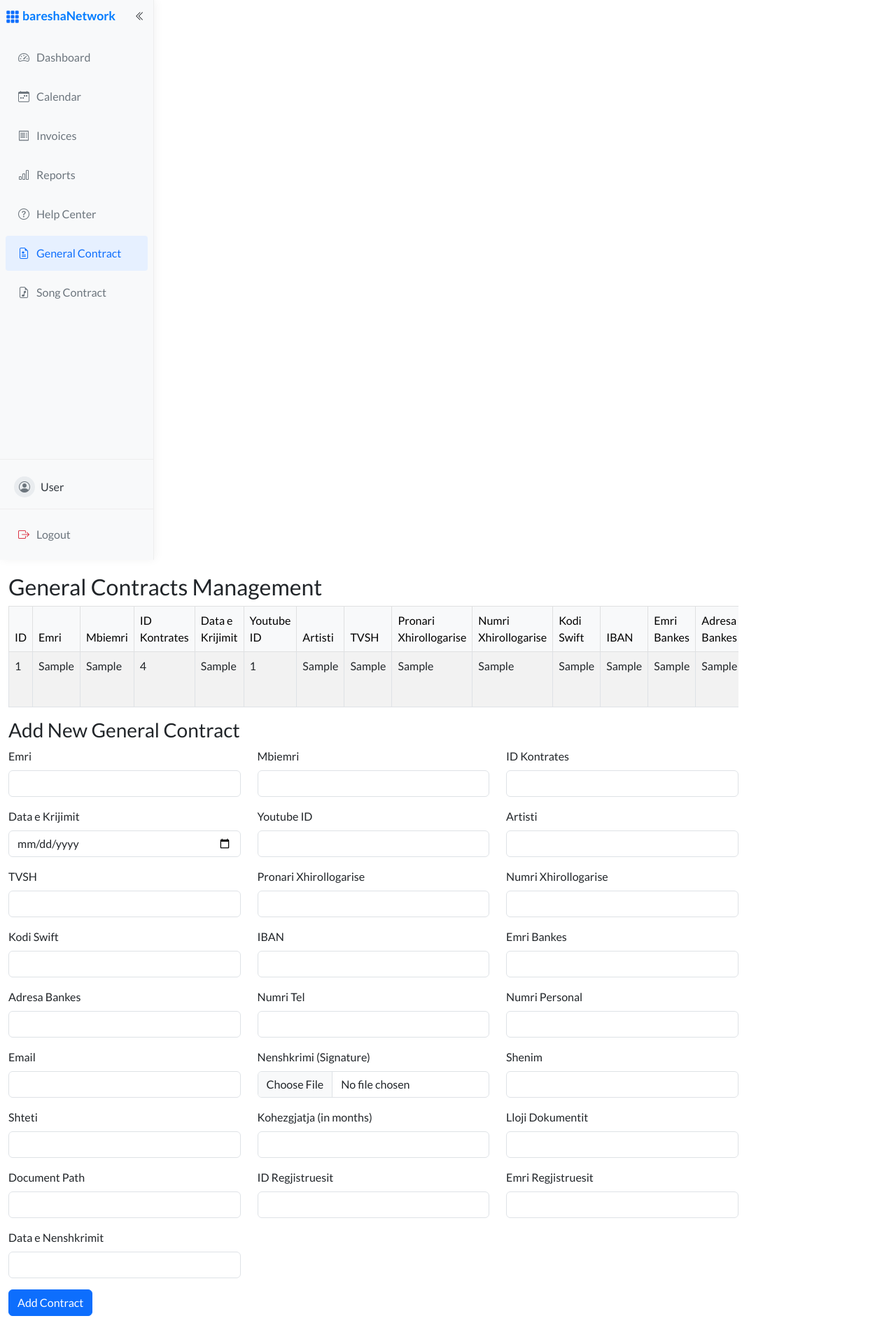
After one commit to enisgjinii/client-baresha-web, a PHP site: page /general-contract.php in a window 1280 px wide. The commit adds this page. Shown: the whole page at 70% size. Run offline with PHP 8.4, Linux system fonts and the light colour scheme; tables that the repository leaves empty or names only in its code hold one stand-in row (values such as "Sample post"); some libraries are stand-ins or nearby versions.

```diff
--- /dev/null
+++ b/general-contract.php
@@ -0,0 +1,221 @@
+<?php
+include 'connection.php';
+include 'header.php';
+include 'sidebar.php';
+// Fetch data from kontrata_gjenerale table
+$sql = "SELECT * FROM kontrata_gjenerale";
+$result = $conn->query($sql);
+?>
+<div class="col-md-10 main-content">
+    <h2>General Contracts Management</h2>
+    <div class="table-responsive">
+        <table class="table table-bordered table-striped">
+            <thead class="table-light">
+                <tr>
+                    <th>ID</th>
+                    <th>Emri</th>
+                    <th>Mbiemri</th>
+                    <th>ID Kontrates</th>
+                    <th>Data e Krijimit</th>
+                    <th>Youtube ID</th>
+                    <th>Artisti</th>
+                    <th>TVSH</th>
+                    <th>Pronari Xhirollogarise</th>
+                    <th>Numri Xhirollogarise</th>
+                    <th>Kodi Swift</th>
+                    <th>IBAN</th>
+                    <th>Emri Bankes</th>
+                    <th>Adresa Bankes</th>
+                    <th>Numri Tel</th>
+                    <th>Numri Personal</th>
+                    <th>Email</th>
+                    <th>Nenshkrimi</th>
+                    <th>Shenim</th>
+                    <th>Shteti</th>
+                    <th>Kohezgjatja</th>
+                    <th>Lloji Dokumentit</th>
+                    <th>Document Path</th>
+                    <th>ID Regjistruesit</th>
+                    <th>Emri Regjistruesit</th>
+                    <th>Data e Nenshkrimit</th>
+                    <th>Actions</th>
+                </tr>
+            </thead>
+            <tbody>
+                <?php
+                if ($result->num_rows > 0) {
+                    while ($row = $result->fetch_assoc()) {
+                        echo "<tr>";
+                        echo "<td>" . htmlspecialchars($row['id']) . "</td>";
+                        echo "<td>" . htmlspecialchars($row['emri']) . "</td>";
+                        echo "<td>" . htmlspecialchars($row['mbiemri']) . "</td>";
+                        echo "<td>" . htmlspecialchars($row['id_kontrates']) . "</td>";
+                        echo "<td>" . htmlspecialchars($row['data_e_krijimit']) . "</td>";
+                        echo "<td>" . htmlspecialchars($row['youtube_id']) . "</td>";
+                        echo "<td>" . htmlspecialchars($row['artisti']) . "</td>";
+                        echo "<td>" . htmlspecialchars($row['tvsh']) . "</td>";
+                        echo "<td>" . htmlspecialchars($row['pronari_xhirollogarise']) . "</td>";
+                        echo "<td>" . htmlspecialchars($row['numri_xhirollogarise']) . "</td>";
+                        echo "<td>" . htmlspecialchars($row['kodi_swift']) . "</td>";
+                        echo "<td>" . htmlspecialchars($row['iban']) . "</td>";
+                        echo "<td>" . htmlspecialchars($row['emri_bankes']) . "</td>";
+                        echo "<td>" . htmlspecialchars($row['adresa_bankes']) . "</td>";
+                        echo "<td>" . htmlspecialchars($row['numri_tel']) . "</td>";
+                        echo "<td>" . htmlspecialchars($row['numri_personal']) . "</td>";
+                        echo "<td>" . htmlspecialchars($row['email']) . "</td>";
+                        // Nenshkrimi (Signature) - Display as link if path available, or "No Signature"
+                        echo "<td>";
+                        if ($row['nenshkrimi']) {
+                            echo "<a href='view_signature.php?id=" . htmlspecialchars($row['id']) . "' target='_blank'>View Signature</a>";
+                        } else {
+                            echo "No Signature";
+                        }
+                        echo "</td>";
+                        echo "<td>" . htmlspecialchars($row['shenim']) . "</td>";
+                        echo "<td>" . htmlspecialchars($row['shteti']) . "</td>";
+                        echo "<td>" . htmlspecialchars($row['kohezgjatja']) . "</td>";
+                        echo "<td>" . htmlspecialchars($row['lloji_dokumentit']) . "</td>";
+                        echo "<td>" . htmlspecialchars($row['document_path']) . "</td>";
+                        echo "<td>" . htmlspecialchars($row['id_regjistruesit']) . "</td>";
+                        echo "<td>" . htmlspecialchars($row['emri_regjistruesit']) . "</td>";
+                        echo "<td>" . htmlspecialchars($row['data_e_nenshkrimit']) . "</td>";
+                        echo "<td>
+                                <button class='btn btn-primary btn-sm'>Edit</button>
+                                <button class='btn btn-danger btn-sm'>Delete</button>
+                              </td>";
+                        echo "</tr>";
+                    }
+                } else {
+                    echo "<tr><td colspan='27'>No general contracts found</td></tr>";
+                }
+                ?>
+            </tbody>
+        </table>
+    </div>
+    <h3>Add New General Contract</h3>
+    <form action="insert_general_contract.php" method="post" enctype="multipart/form-data">
+        <div class="row mb-3">
+            <div class="col-md-4">
+                <label for="emri" class="form-label">Emri</label>
+                <input type="text" class="form-control" id="emri" name="emri" required>
+            </div>
+            <div class="col-md-4">
+                <label for="mbiemri" class="form-label">Mbiemri</label>
+                <input type="text" class="form-control" id="mbiemri" name="mbiemri" required>
+            </div>
+            <div class="col-md-4">
+                <label for="id_kontrates" class="form-label">ID Kontrates</label>
+                <input type="text" class="form-control" id="id_kontrates" name="id_kontrates" required>
+            </div>
+        </div>
+        <div class="row mb-3">
+            <div class="col-md-4">
+                <label for="data_e_krijimit" class="form-label">Data e Krijimit</label>
+                <input type="date" class="form-control" id="data_e_krijimit" name="data_e_krijimit" required>
+            </div>
+            <div class="col-md-4">
+                <label for="youtube_id" class="form-label">Youtube ID</label>
+                <input type="text" class="form-control" id="youtube_id" name="youtube_id">
+            </div>
+            <div class="col-md-4">
+                <label for="artisti" class="form-label">Artisti</label>
+                <input type="text" class="form-control" id="artisti" name="artisti">
+            </div>
+        </div>
+        <div class="row mb-3">
+            <div class="col-md-4">
+                <label for="tvsh" class="form-label">TVSH</label>
+                <input type="number" class="form-control" id="tvsh" name="tvsh">
+            </div>
+            <div class="col-md-4">
+                <label for="pronari_xhirollogarise" class="form-label">Pronari Xhirollogarise</label>
+                <input type="text" class="form-control" id="pronari_xhirollogarise" name="pronari_xhirollogarise">
+            </div>
+            <div class="col-md-4">
+                <label for="numri_xhirollogarise" class="form-label">Numri Xhirollogarise</label>
+                <input type="text" class="form-control" id="numri_xhirollogarise" name="numri_xhirollogarise">
+            </div>
+        </div>
+        <div class="row mb-3">
+            <div class="col-md-4">
+                <label for="kodi_swift" class="form-label">Kodi Swift</label>
+                <input type="text" class="form-control" id="kodi_swift" name="kodi_swift">
+            </div>
+            <div class="col-md-4">
+                <label for="iban" class="form-label">IBAN</label>
+                <input type="text" class="form-control" id="iban" name="iban">
+            </div>
+            <div class="col-md-4">
+                <label for="emri_bankes" class="form-label">Emri Bankes</label>
+                <input type="text" class="form-control" id="emri_bankes" name="emri_bankes">
+            </div>
+        </div>
+        <div class="row mb-3">
+            <div class="col-md-4">
+                <label for="adresa_bankes" class="form-label">Adresa Bankes</label>
+                <input type="text" class="form-control" id="adresa_bankes" name="adresa_bankes">
+            </div>
+            <div class="col-md-4">
+                <label for="numri_tel" class="form-label">Numri Tel</label>
+                <input type="text" class="form-control" id="numri_tel" name="numri_tel">
+            </div>
+            <div class="col-md-4">
+                <label for="numri_personal" class="form-label">Numri Personal</label>
+                <input type="text" class="form-control" id="numri_personal" name="numri_personal">
+            </div>
+        </div>
+        <div class="row mb-3">
+            <div class="col-md-4">
+                <label for="email" class="form-label">Email</label>
+                <input type="email" class="form-control" id="email" name="email">
+            </div>
+            <div class="col-md-4">
+                <label for="nenshkrimi" class="form-label">Nenshkrimi (Signature)</label>
+                <input type="file" class="form-control" id="nenshkrimi" name="nenshkrimi">
+            </div>
+            <div class="col-md-4">
+                <label for="shenim" class="form-label">Shenim</label>
+                <input type="text" class="form-control" id="shenim" name="shenim">
+            </div>
+        </div>
+        <div class="row mb-3">
+            <div class="col-md-4">
+                <label for="shteti" class="form-label">Shteti</label>
+                <input type="text" class="form-control" id="shteti" name="shteti">
+            </div>
+            <div class="col-md-4">
+                <label for="kohezgjatja" class="form-label">Kohezgjatja (in months)</label>
+                <input type="number" class="form-control" id="kohezgjatja" name="kohezgjatja">
+            </div>
+            <div class="col-md-4">
+                <label for="lloji_dokumentit" class="form-label">Lloji Dokumentit</label>
+                <input type="text" class="form-control" id="lloji_dokumentit" name="lloji_dokumentit" required>
+            </div>
+        </div>
+        <div class="row mb-3">
+            <div class="col-md-4">
+                <label for="document_path" class="form-label">Document Path</label>
+                <input type="text" class="form-control" id="document_path" name="document_path">
+            </div>
+            <div class="col-md-4">
+                <label for="id_regjistruesit" class="form-label">ID Regjistruesit</label>
+                <input type="text" class="form-control" id="id_regjistruesit" name="id_regjistruesit">
+            </div>
+            <div class="col-md-4">
+                <label for="emri_regjistruesit" class="form-label">Emri Regjistruesit</label>
+                <input type="text" class="form-control" id="emri_regjistruesit" name="emri_regjistruesit">
+            </div>
+        </div>
+        <div class="row mb-3">
+            <div class="col-md-4">
+                <label for="data_e_nenshkrimit" class="form-label">Data e Nenshkrimit</label>
+                <input type="text" class="form-control" id="data_e_nenshkrimit" name="data_e_nenshkrimit">
+            </div>
+        </div>
+        <button type="submit" class="btn btn-primary">Add Contract</button>
+    </form>
+</div>
+<?php include 'footer.php'; ?>
+<?php
+$conn->close();
+?>
--- a/sidebar.php
+++ b/sidebar.php
@@ -6,6 +6,10 @@ $navItems = [
     ['title' => 'Invoices', 'icon' => 'bi-receipt', 'url' => 'invoices.php'],
     ['title' => 'Reports', 'icon' => 'bi-bar-chart', 'url' => 'reports.php'],
     ['title' => 'Help Center', 'icon' => 'bi-question-circle', 'url' => 'help-center.php'],
+    ['title' => 'General Contract', 'icon' => 'bi-file-earmark-medical', 'url' => 'general-contract.php'],
+    ['title' => 'Song Contract', 'icon' => 'bi-file-earmark-music', 'url' => 'song-contract.php'],
+    // ['title' => 'Settings', 'icon' => 'bi-gear', 'url' => 'settings.php'],
+    // Logout item will be added separately at the end
 ];
 $currentPage = basename($_SERVER['PHP_SELF']);
 $currentUserName = isset($_SESSION['user_id']) ? $_SESSION['user_id'] : "User";
@@ -49,9 +53,16 @@ $sidebarClass = $sidebarCollapsed ? 'sidebar-collapsed' : '';
             </div>
         </a>
     </div>
+    <div class="p-2 logout-panel">
+        <a href="logout.php" class="logout-link nav-link">
+            <i class="bi bi-box-arrow-right me-2"></i>
+            <span class="sidebar-text">Logout</span>
+        </a>
+    </div>
 </div>
 
 <style>
+    /* Existing styles remain the same */
     .sidebar {
         min-height: 100vh;
         background-color: #f8f9fa;
@@ -181,12 +192,15 @@ $sidebarClass = $sidebarCollapsed ? 'sidebar-collapsed' : '';
         background-color: #f8f9fa;
         border-top: 1px solid #eee;
         margin-top: auto;
+        /* Push user panel to the bottom, but logout below it */
+        border-bottom: 1px solid #eee;
+        /* Added border to separate from logout */
     }
 
     .user-link {
         display: flex;
         align-items: center;
-        padding: 0.5rem 0.5rem;
+        padding: 0.5rem 0.75rem;
         color: #495057;
         text-decoration: none !important;
         transition: background-color 0.15s ease;
@@ -210,6 +224,38 @@ $sidebarClass = $sidebarCollapsed ? 'sidebar-collapsed' : '';
         width: 0;
         display: none;
     }
+
+    .logout-panel {
+        background-color: #f8f9fa;
+        /* Match sidebar background */
+        margin-top: 0;
+        /* Ensure it's directly after user panel */
+    }
+
+    .logout-link {
+        display: flex;
+        align-items: center;
+        padding: 0.5rem 0.75rem;
+        color: #dc3545;
+        /* Example: Red color for logout */
+        text-decoration: none !important;
+        transition: background-color 0.15s ease;
+        border-radius: 0.25rem;
+        overflow: hidden;
+        white-space: nowrap;
+    }
+
+    .logout-link:hover {
+        background-color: #f8d7da;
+        /* Light red on hover */
+        color: #dc3545;
+    }
+
+    .logout-link i {
+        color: #dc3545;
+        /* Red icon for logout */
+    }
+
 
     /* Add media query for mobile devices */
     @media (max-width: 767.98px) {
@@ -237,9 +283,11 @@ $sidebarClass = $sidebarCollapsed ? 'sidebar-collapsed' : '';
         function initTooltips() {
             if (sidebar.classList.contains('sidebar-collapsed')) {
                 document.querySelectorAll('.nav-link').forEach(link => {
+                    if (!link.classList.contains('logout-link')) { // Exclude logout link from tooltips
                         link.setAttribute('data-bs-toggle', 'tooltip');
                         link.setAttribute('title', link.querySelector('.sidebar-text').textContent);
                         new bootstrap.Tooltip(link);
+                    }
                 });
             }
         }
@@ -247,12 +295,14 @@ $sidebarClass = $sidebarCollapsed ? 'sidebar-collapsed' : '';
         // Destroy all tooltips
         function destroyTooltips() {
             document.querySelectorAll('.nav-link').forEach(link => {
+                if (!link.classList.contains('logout-link')) { // Exclude logout link from tooltip destruction
                     const tooltip = bootstrap.Tooltip.getInstance(link);
                     if (tooltip) {
                         tooltip.dispose();
                     }
                     link.removeAttribute('data-bs-toggle');
                     link.removeAttribute('title');
+                }
             });
         }
 
@@ -283,12 +333,14 @@ $sidebarClass = $sidebarCollapsed ? 'sidebar-collapsed' : '';
 
         // Make sure tooltips don't remain when hovering out
         document.querySelectorAll('.nav-link').forEach(link => {
+            if (!link.classList.contains('logout-link')) { // Exclude logout link from tooltip hover out
                 link.addEventListener('mouseleave', function() {
                     const tooltip = bootstrap.Tooltip.getInstance(this);
                     if (tooltip) {
                         tooltip.hide();
                     }
                 });
+            }
         });
 
         // Handle window resize - collapse sidebar on small screens
```
Also changed, not shown: calendar.php (+121 -120 lines), invoices.php (+4 -43 lines), logout.php (added, +12 -0 lines). Lines whose indentation alone changed are shown as unchanged.
